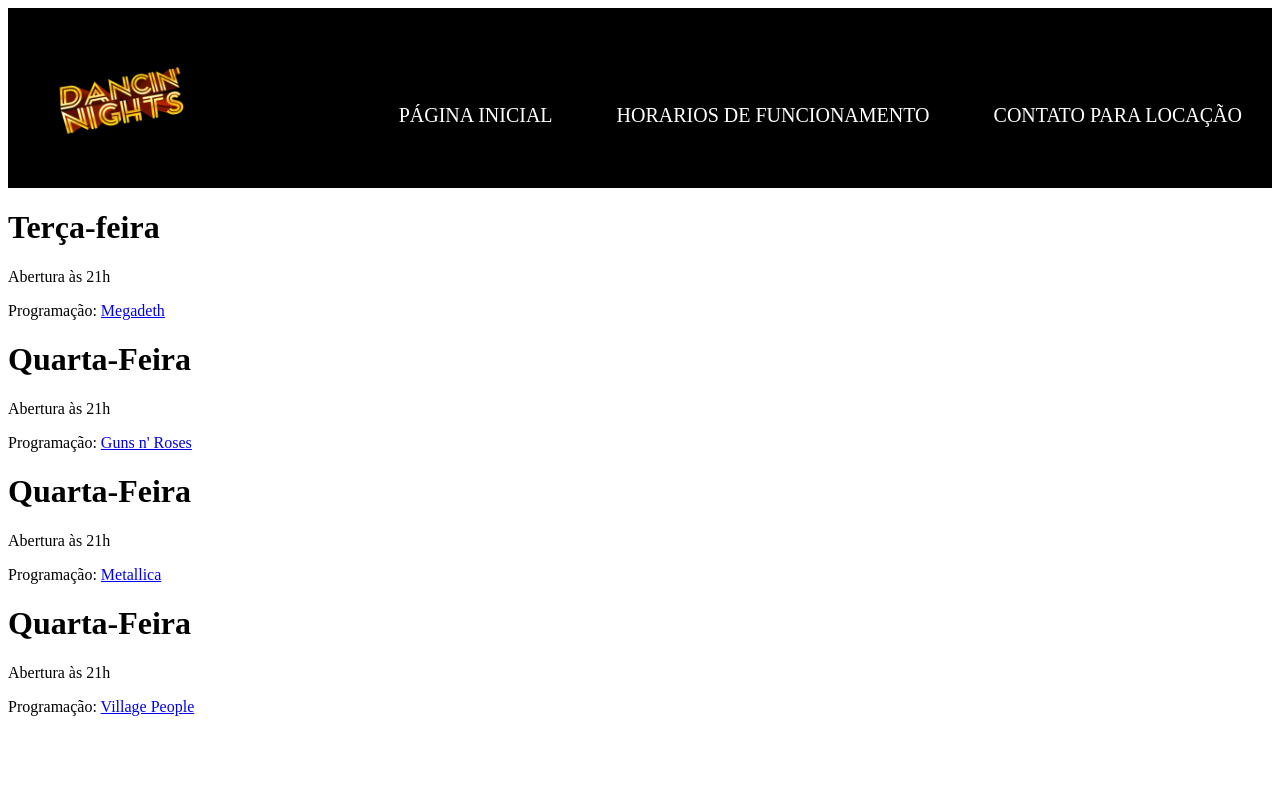
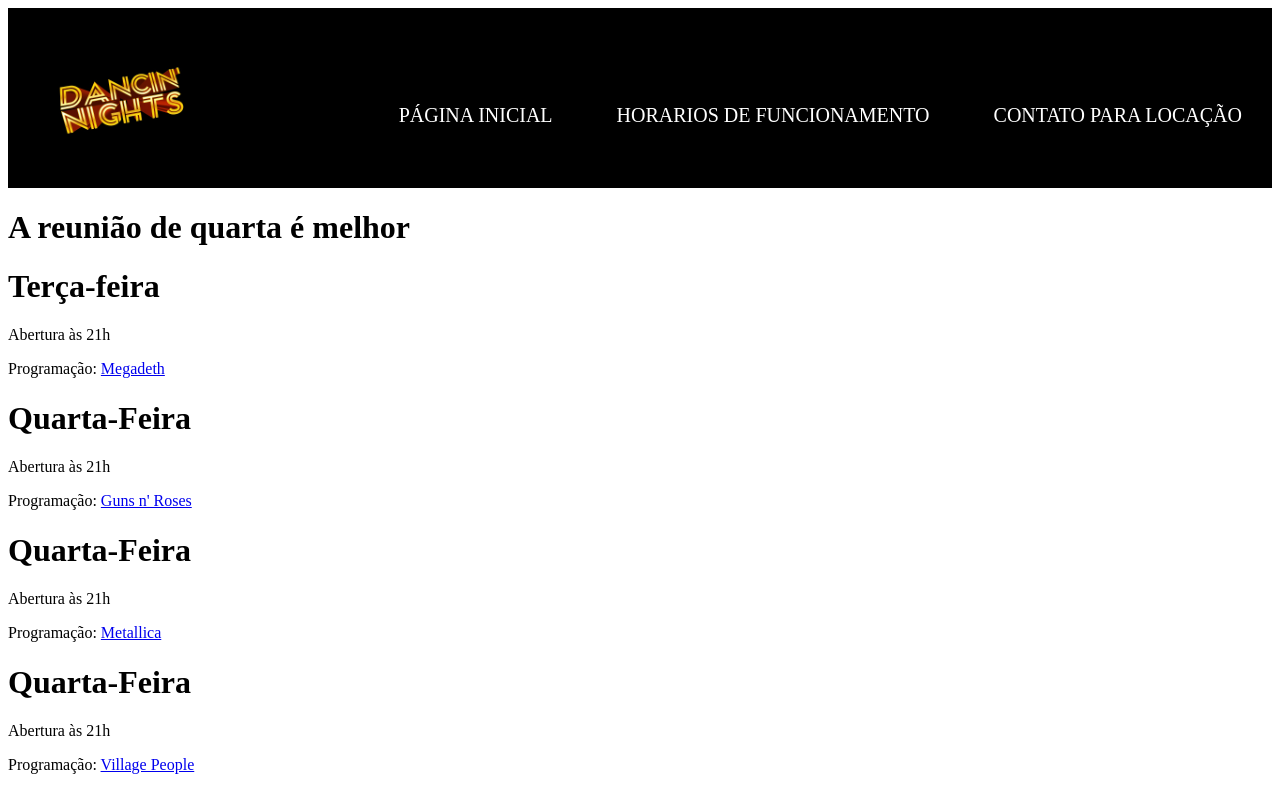
Before and after one commit to StasiakLucas/Bandas-Turma-D, a plain HTML site: page horario.html in a window 1280 px wide. Drawn offline with Linux system fonts and the light colour scheme.

Commit message:
atualizando

```diff
--- a/horario.html
+++ b/horario.html
@@ -22,6 +22,7 @@
     </header>
 
 
+    <h1> A reunião de quarta é melhor</h1>
 
 
     <h1>Terça-feira</h1>
```
